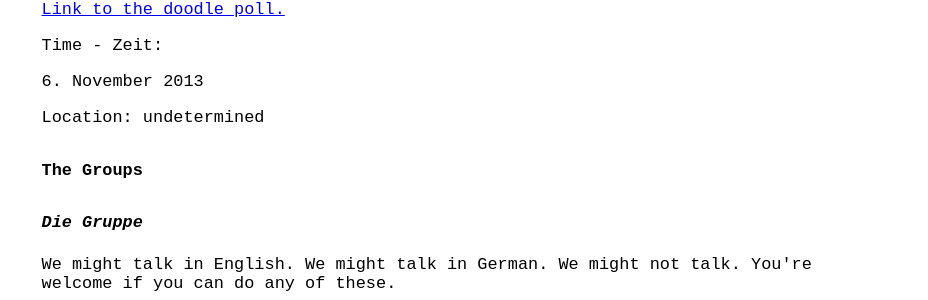
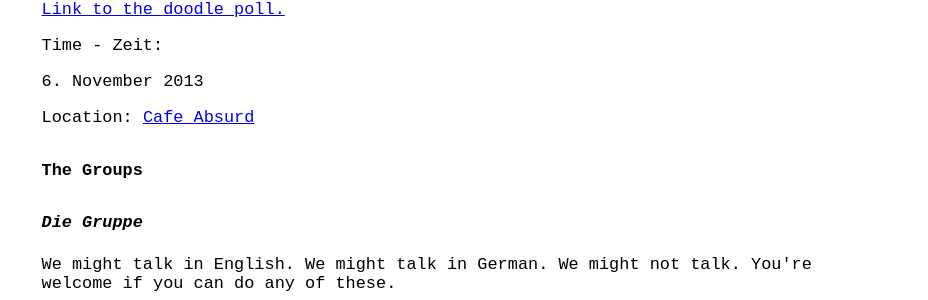
Before and after one commit to computeranonymous/computer, a Jekyll site: the page built from de_hamburg.html, in a window 1280 px wide. Shown: the part 498-798 px from the top of the page, without its empty margins (176-1104 px from the left). Built offline with Jekyll 4.4.1, drawn with Linux system fonts in a browser that asks for light colours.

Commit message:
added location for the next meetup

```diff
--- a/de_hamburg.html
+++ b/de_hamburg.html
@@ -25,7 +25,7 @@ title: Computer Anonym - Hamburg
       <p>Time - Zeit: </p>
       <p>6. November 2013</p>
 
-      <p>Location: undetermined</p>
+      <p>Location: <a href="http://www.cafeabsurd.de/">Cafe Absurd</a></p>
 
       <h4>The Groups</h4>
       <h4><i>Die Gruppe</i></h4>
```
